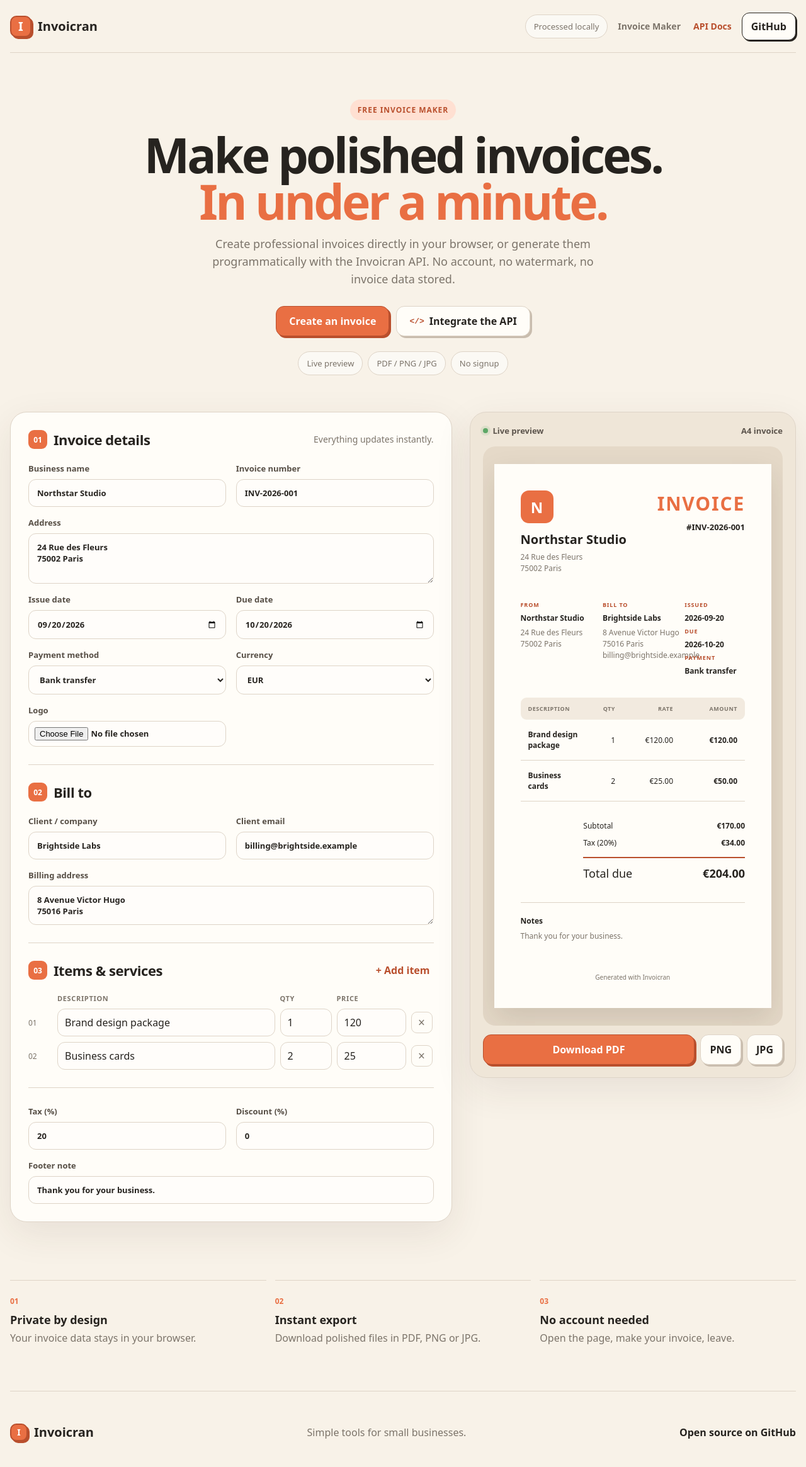
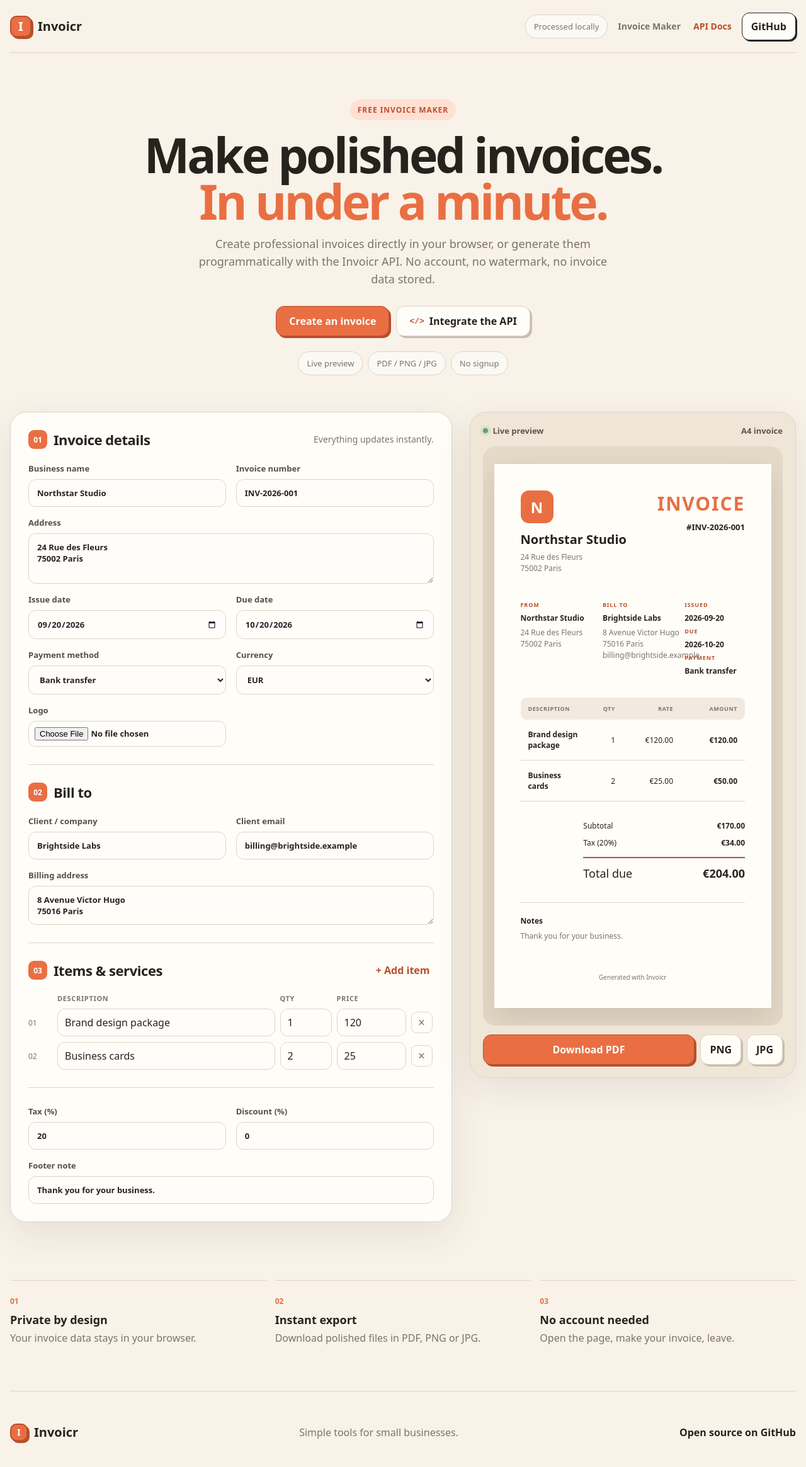
Before and after one commit to ennouaimi/invoicr, a Next.js app: page / in a window 1280 px wide. Shown: the top 2330 px of the page at 63% size. Built offline with nearby package versions, Linux system fonts and the light colour scheme; a web font is replaced by a local one.

Commit message:
brand: rename Invoicran to Invoicr

```diff
--- a/app/page.tsx
+++ b/app/page.tsx
@@ -96,7 +96,7 @@ export default function Home() {
   return (
     <main className="site-shell">
       <header className="topbar">
-        <a className="brand" href="#"><span className="brand-icon">I</span><span>Invoicran</span></a>
+        <a className="brand" href="#"><span className="brand-icon">I</span><span>Invoicr</span></a>
         <div className="top-actions">
           <span className="privacy-pill">Processed locally</span>
           <a className="nav-link" href="#maker">Invoice Maker</a>
@@ -108,7 +108,7 @@ export default function Home() {
       <section className="hero">
         <div className="eyebrow">FREE INVOICE MAKER</div>
         <h1>Make polished invoices.<br /><span>In under a minute.</span></h1>
-        <p>Create professional invoices directly in your browser, or generate them programmatically with the Invoicran API. No account, no watermark, no invoice data stored.</p>
+        <p>Create professional invoices directly in your browser, or generate them programmatically with the Invoicr API. No account, no watermark, no invoice data stored.</p>
         <div className="hero-actions">
           <a className="hero-primary" href="#maker">Create an invoice</a>
           <a className="hero-secondary" href="/docs"><span className="code-mark">&lt;/&gt;</span> Integrate the API</a>
@@ -191,7 +191,7 @@ export default function Home() {
                 <div className="invoice-total"><span>Total due</span><strong>{formatMoney(total)}</strong></div>
               </div>
               <div className="invoice-note"><strong>Notes</strong><p>{note}</p></div>
-              <small className="invoice-made">Generated with Invoicran</small>
+              <small className="invoice-made">Generated with Invoicr</small>
             </div>
           </div>
           <div className="export-row"><button className="primary-button" onClick={exportPdf}>Download PDF</button><button className="square-button" onClick={() => exportImage("png")}>PNG</button><button className="square-button" onClick={() => exportImage("jpg")}>JPG</button></div>
@@ -204,7 +204,7 @@ export default function Home() {
         <div><span>03</span><strong>No account needed</strong><p>Open the page, make your invoice, leave.</p></div>
       </section>
 
-      <footer><div className="brand"><span className="brand-icon small">I</span><span>Invoicran</span></div><p>Simple tools for small businesses.</p><a href="https://github.com/ennouaimi/invoice-generator">Open source on GitHub</a></footer>
+      <footer><div className="brand"><span className="brand-icon small">I</span><span>Invoicr</span></div><p>Simple tools for small businesses.</p><a href="https://github.com/ennouaimi/invoice-generator">Open source on GitHub</a></footer>
     </main>
   );
 }
```
